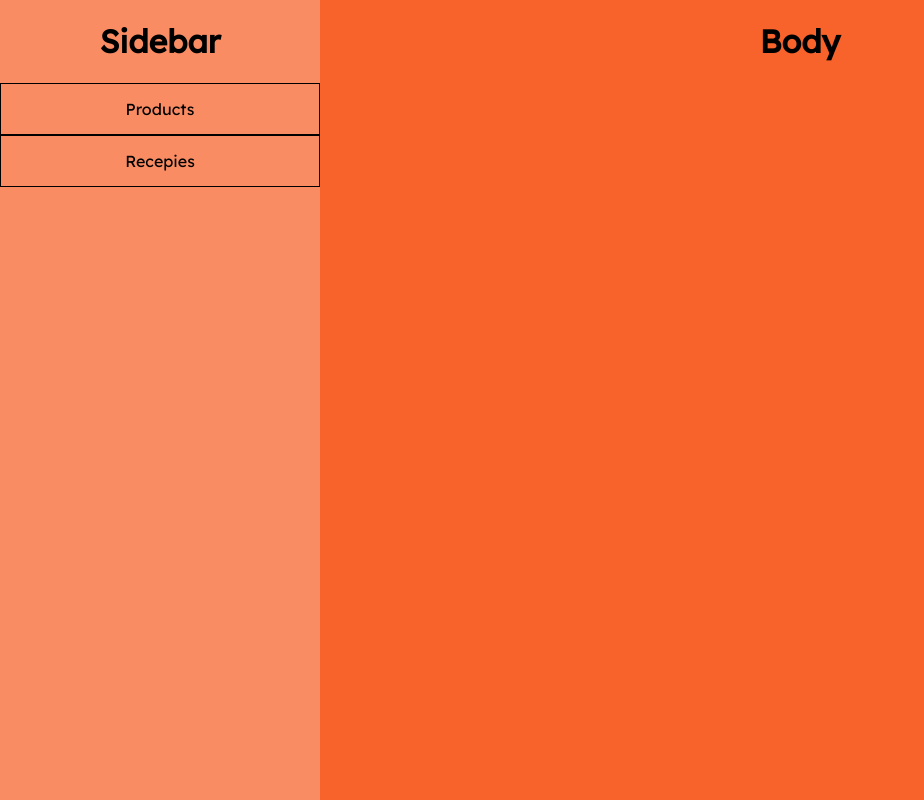
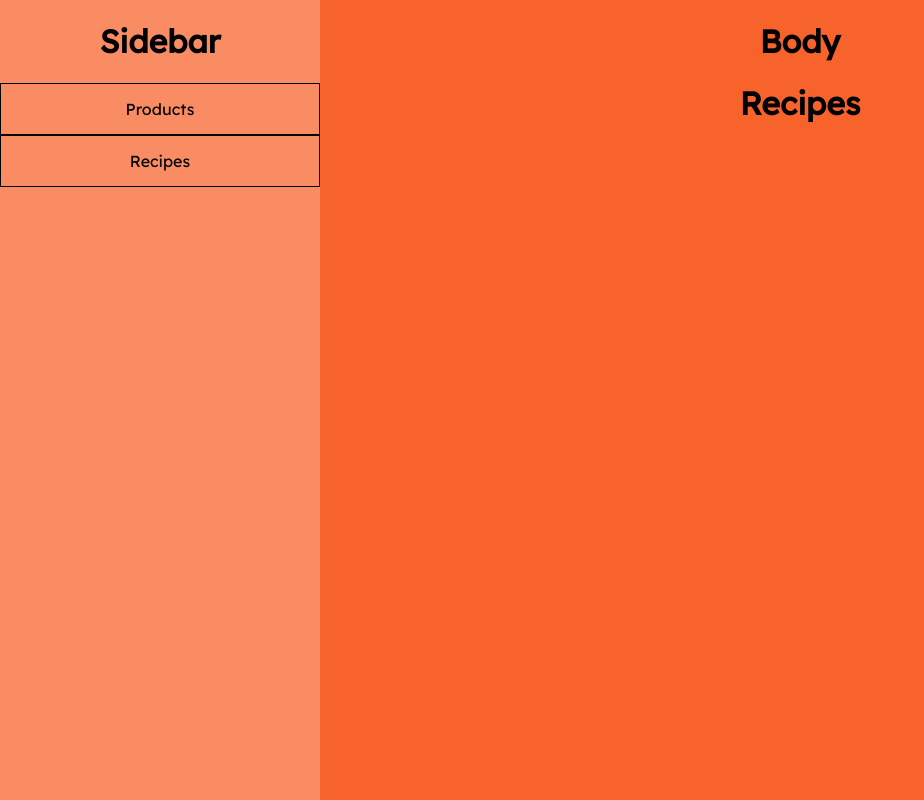
Before and after one commit to SaulReznik/WhatToCook, a React app: page /recipes in a window 1280 px wide. Shown: the whole page, without its empty margins (0-924 px from the left). Built offline with nearby package versions, Linux system fonts and the light colour scheme.

Commit message:
Fixed Routing bug

```diff
--- a/src/App.js
+++ b/src/App.js
@@ -1,4 +1,6 @@
 import React from "react";
+import { BrowserRouter } from 'react-router-dom';
+
 import "./App.css";
 
 import Sidebar from "./components/Sidebar";
@@ -6,6 +8,7 @@ import Body from "./components/Body";
 
 //keycodes of restricted characters for all our amount inputs
 const restrictedChars = [43, 45, 69, 107, 109, 187, 188, 189, 190];
+
 export default class App extends React.Component{
     state = {
         newItem: {
@@ -28,10 +31,10 @@ export default class App extends React.Component{
         ],
         keyCode: null,                     //Here we defining the last pressed keycode of active input
 
-        recepies: [
+        recipes: [
             {
                 name: 'Mashed potatoes',
-                products: [
+                ingredients: [
                     {
                         name: 'Potato',
                         amount: '5',
@@ -44,7 +47,8 @@ export default class App extends React.Component{
                         name: 'salt',
                         amount: '15'
                     }
-                ]
+                ],
+                instructions: 'Some Text',
             }
         ]
     };
@@ -108,13 +112,15 @@ export default class App extends React.Component{
     }
 
     render(){
-        const { newItem, products } = this.state;
+        const { newItem, products, recipes } = this.state;
         return(
             <div className="App">
+                <BrowserRouter>
                     <Sidebar />
                     <Body
                         newItem={newItem}
                         products={products}
+                        recipes={recipes}
                         handleNewItemName={this.handleNewItemName}
                         onNewItemAmountChange={this.onNewItemAmountChange}
                         handleSubmit={this.handleSubmit}
@@ -126,6 +132,7 @@ export default class App extends React.Component{
                         keyDown={this.keyDown}
                         deleteItem={this.deleteItem}
                     />
+                </BrowserRouter>
             </div>
         );
     }
--- a/src/components/Body.js
+++ b/src/components/Body.js
@@ -3,25 +3,25 @@ import '../styles/Body.css';
 import { Route } from 'react-router-dom';
 
 import Products from './routes/Products';
-import Recepies from './routes/Recepies';
+import Recipes from './routes/Recipes';
 
-export default class Body extends React.Component{
-    render(){
+const Body = props => {
     const {
         newItem,
         products,
+        recipes,
         handleNewItemName,
         onNewItemAmountChange,
         handleSubmit,
         deleteItem,
         onAmountChange,
         keyDown,
-        } = this.props;
+    } = props;
 
     return(
         <div className="body">
             <h1>Body</h1>
-                <Route path="/products" render={props => (
+            <Route exact path="/products" render={props => (
                 <Products
                     {...props}
                     newItem={newItem}
@@ -32,14 +32,17 @@ export default class Body extends React.Component{
                     deleteItem={deleteItem}
                     onAmountChange={onAmountChange}
                     keyDown={keyDown}
-                />)} />
-                <Route path="/recepies" render={props => {
-                    <Recepies
+                />)}
+            />
+            <Route exact path="/recipes" render={props => (
+                <Recipes
                     {...props}
+                    recipes={recipes}
+                />)}
+                />
 
-                    />
-                }} />
         </div>
     )
 }
-}
+
+export default Body;
--- /dev/null
+++ b/src/components/Recipe.js
@@ -0,0 +1,19 @@
+import React from 'react';
+
+const Recipe = props => {
+    const { ingredients, instructions } = props;
+    return (
+        <div>
+            <ol>
+                {ingredients.map((item, index) => (
+                    <li key={index}>{item.name} - {item.amount}</li>
+                ))}
+            </ol>
+            <p>
+                {instructions}
+            </p>
+        </div>
+    )
+}
+
+export default Recipe;
--- a/src/components/Sidebar.js
+++ b/src/components/Sidebar.js
@@ -1,9 +1,6 @@
 import React from 'react';
 import "../styles/Sidebar.css";
-import { Link} from 'react-router-dom';
-
-import Products from './routes/Products';
-import Recepies from './routes/Recepies';
+import { Link } from 'react-router-dom';
 
 export default class Sidebar extends React.Component{
     render(){
@@ -12,10 +9,10 @@ export default class Sidebar extends React.Component{
                 <h1>Sidebar</h1>
                 <div id="links">
                     <div className="link-container">
-                        <Link to={'/products'}>Products</Link>
+                        <Link to='/products'>Products</Link>
                     </div>
                     <div className="link-container">
-                        <Link to={'/recepies'}>Recepies</Link>
+                        <Link to='/recipes'>Recipes</Link>
                     </div>
                 </div>
             </div>
--- a/src/components/routes/Recepies.js
+++ /dev/null
@@ -1,11 +0,0 @@
-import React from 'react';
-
-export default class Recepies extends React.Component{
-    render(){
-        return(
-            <div className="recepies">
-                <h1>Recepies</h1>
-            </div>
-        )
-    }
-}
--- /dev/null
+++ b/src/components/routes/Recipes.js
@@ -0,0 +1,40 @@
+import React from 'react';
+
+import Recipe from '../Recipe';
+
+class Recipes extends React.Component{
+    state = {
+        isOpen: false,
+    }
+
+    togglePanel = (e) => {
+        this.setState({isOpen: !this.state.isOpen})
+    }
+
+    render(){
+        const { recipes } = this.props;
+        return (
+            <div className="recipes">
+                <h1>Recipes</h1>
+
+                <ol>
+                    {
+                        recipes.map((item, index) => {
+                            <li key={index} onClick={(e) => this.togglePanel(e)}>
+                                <h1>{item.name}</h1>
+                                {this.state.isOpen ?
+                                <Recipe
+                                    ingredients={item.ingredients}
+                                    instructions={item.instructions}
+                                />
+                                : null}
+                            </li>
+                        })
+                    }
+                </ol>
+            </div>
+        )
+    }
+}
+
+export default Recipes;
```
Lines whose indentation alone changed are shown as unchanged.
